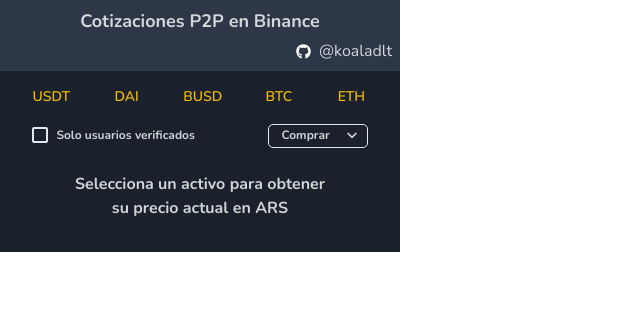
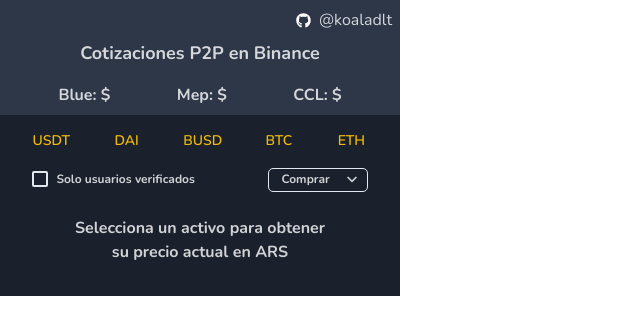
Before and after one commit to koaladlt/PeerPrice-Extension, a React app: page / in a window 1280 px wide. Shown: the top 334 px of the page, without its empty margins (0-640 px from the left). Built offline with nearby package versions, Linux system fonts and the light colour scheme.

Commit message:
showing dollar prices

```diff
--- /dev/null
+++ b/src/api/getPrices.tsx
@@ -0,0 +1,52 @@
+import axios from 'axios';
+
+interface ResponseData {
+  data: {
+    prices: string[];
+    url: string;
+  };
+}
+
+export const getDollars = async () => {
+  const req = await axios.get(process.env.API_DOLAR);
+  const res = req.data;
+  return res;
+};
+
+export const getPrices = async (
+  condition: string,
+  verifiedUser: boolean,
+  currency: string,
+  controller: AbortController
+) => {
+  if (condition.length > 0 && condition === 'sell') {
+    const req = await axios.get(
+      verifiedUser
+        ? `${process.env.API}/verified?currency=${currency}&condition=${condition}`
+        : `${process.env.API}/?currency=${currency}&condition=${condition}`,
+      {
+        signal: controller.signal,
+      }
+    );
+    const res = req;
+
+    return res.data;
+    // setUrl(res.data.url);
+
+    //setPrices(res.data.prices);
+  } else {
+    const req = await axios.get(
+      verifiedUser
+        ? `${process.env.API}/verified?currency=${currency}`
+        : ` ${process.env.API}/?currency=${currency}`,
+      {
+        signal: controller.signal,
+      }
+    );
+    const res: ResponseData = req;
+    return res.data;
+    //setUrl(res.data.url);
+
+    //setPrices(res.data.prices);
+  }
+};
--- a/src/components/App.tsx
+++ b/src/components/App.tsx
@@ -8,23 +8,20 @@
   Box,
   Checkbox,
   Select,
+  Skeleton,
+  Stack,
 } from '@chakra-ui/react';
 import { FaGithub } from 'react-icons/fa';
+
 import Body from './Body';
-
-interface ResponseData {
-  data: {
-    prices: string[];
-    url: string;
-  };
-}
+import { getDollars, getPrices } from '../api/getPrices';
 
 const App = () => {
   const [prices, setPrices] = useState([]);
   const [loading, setLoading] = useState(false);
+  const [loadingDollars, setLoadingDollars] = useState(false);
   const [selectedCurrency, setSelectedCurrency] = useState<string>('');
-  const [selectedCondition, setSelectedCondition] = useState<string>('');
-  const [selectedVerifiedUser, setSelectedVerifiedUser] = useState<boolean>();
+  const [dollars, setDollars] = useState({ blue: '', mep: '', ccl: '' });
   const [condition, setCondition] = useState<string>('');
   const [verifiedUser, setVerifiedUser] = useState(false);
   const [change, setChange] = useState(false);
@@ -53,6 +50,10 @@
     };
   }, [change]);
 
+  useEffect(() => {
+    getDollarsPrices();
+  }, []);
+
   const handleChange = (e: ChangeEvent<HTMLSelectElement>) => {
     setCondition(e.target.value);
     setChange(!change);
@@ -61,6 +62,18 @@
   const handleVerified = () => {
     setVerifiedUser(!verifiedUser);
     setChange(!change);
+  };
+
+  const getDollarsPrices = async () => {
+    try {
+      setLoadingDollars(true);
+      const d = await getDollars();
+      setDollars({ blue: d.blue, ccl: d.ccl, mep: d.mep });
+      setLoadingDollars(false);
+    } catch (error) {
+      console.log(error);
+      setLoadingDollars(false);
+    }
   };
 
   const getPrice = async (
@@ -77,38 +90,16 @@
 
       setPrices([]);
       setSelectedCurrency(currency);
-
       setLoading(true);
 
-      if (condition.length > 0 && condition === 'sell') {
-        const req = await axios.get(
-          verifiedUser
-            ? `${process.env.API}/verified?currency=${currency}&condition=${condition}`
-            : `${process.env.API}/?currency=${currency}&condition=${condition}`,
-          {
-            signal: controller.signal,
-          }
-        );
-        const res = req;
-
-        setUrl(res.data.url);
-
-        setPrices(res.data.prices);
-      } else {
-        const req = await axios.get(
-          verifiedUser
-            ? `${process.env.API}/verified?currency=${currency}`
-            : ` ${process.env.API}/?currency=${currency}`,
-          {
-            signal: controller.signal,
-          }
-        );
-        const res: ResponseData = req;
-        setUrl(res.data.url);
-
-        setPrices(res.data.prices);
-      }
-
+      const data = await getPrices(
+        condition,
+        verifiedUser,
+        currency,
+        controller
+      );
+      setUrl(data.url);
+      setPrices(data.prices);
       setLoading(false);
     } catch (error) {
       console.log(error);
@@ -120,6 +111,16 @@
   return (
     <VStack backgroundColor='gray.800'>
       <Box width='100%' backgroundColor='gray.700' py={2}>
+        <HStack
+          justifyContent='flex-end'
+          mr={2}
+          mb={2}
+          onClick={() => window.open('http://github.com/koaladlt')}
+          cursor='pointer'
+        >
+          <FaGithub color='white' size={15} />
+          <Text color={'whiteAlpha.800'}>@koaladlt</Text>
+        </HStack>
         <Text
           color={'whiteAlpha.800'}
           fontSize='large'
@@ -127,15 +128,42 @@
         >
           Cotizaciones P2P en Binance
         </Text>
-        <HStack
-          justifyContent='flex-end'
-          mt={1}
-          mr={2}
-          onClick={() => window.open('http://github.com/koaladlt')}
-          cursor='pointer'
-        >
-          <FaGithub color='white' size={15} />
-          <Text color={'whiteAlpha.800'}>@koaladlt</Text>
+
+        <HStack mt={4} justifyContent='space-evenly'>
+          {loadingDollars ? (
+            <>
+              <Skeleton
+                startColor='whiteAlpha.600'
+                endColor='whiteAlpha.400'
+                height={'20px'}
+                width='50px'
+              />
+              <Skeleton
+                startColor='whiteAlpha.600'
+                endColor='whiteAlpha.400'
+                height={'20px'}
+                width='50px'
+              />
+              <Skeleton
+                startColor='whiteAlpha.600'
+                endColor='whiteAlpha.400'
+                height={'20px'}
+                width='50px'
+              />
+            </>
+          ) : (
+            <>
+              <Text color='whiteAlpha.800' fontWeight='bold'>
+                Blue: ${dollars.blue}
+              </Text>
+              <Text color='whiteAlpha.800' fontWeight='bold'>
+                Mep: ${dollars.mep}
+              </Text>
+              <Text color='whiteAlpha.800' fontWeight='bold'>
+                CCL: ${dollars.ccl}
+              </Text>
+            </>
+          )}
         </HStack>
       </Box>
       <Box width='100%' backgroundColor='gray.800' my={2}>
```
